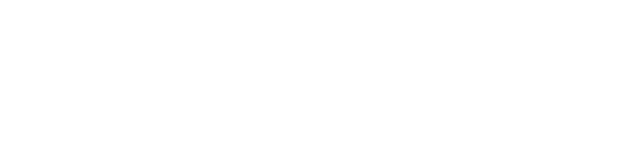
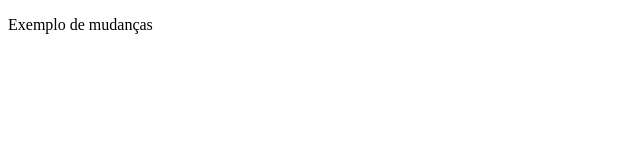
Before and after one commit to MonnaLoops/praticar-clonagem, a plain HTML site: page public_html/index.html in a window 1280 px wide. Shown: the whole page, without its empty margins (0-640 px from the left). Drawn offline with Linux system fonts and the light colour scheme.

Commit message:
Adicionado novo parágrafo

```diff
--- a/public_html/index.html
+++ b/public_html/index.html
@@ -7,6 +7,6 @@
     <title>Prática de Clonagem</title>
 </head>
 <body>
-
+    <p>Exemplo de mudanças</p>
 </body>
 </html>
```
